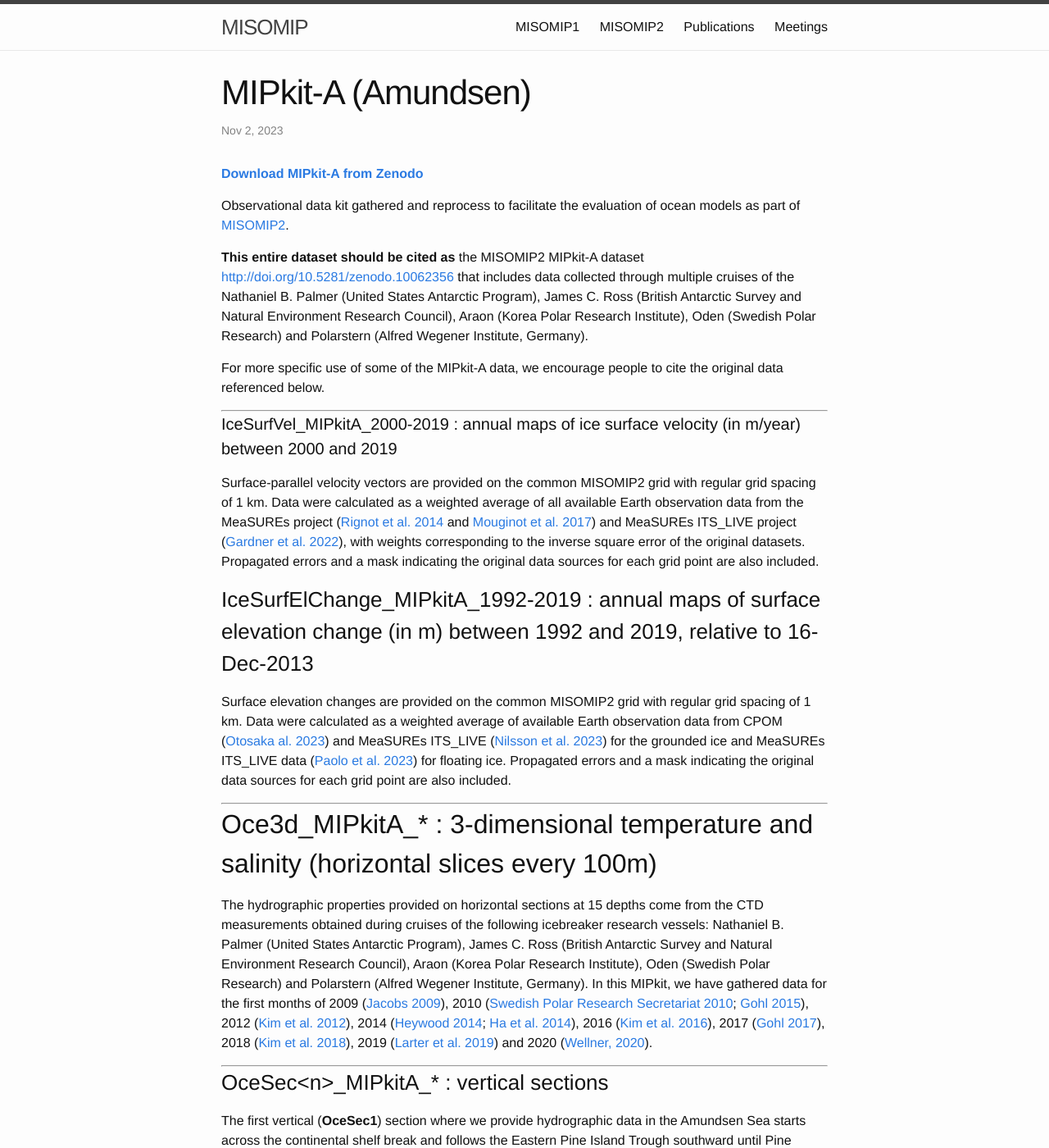
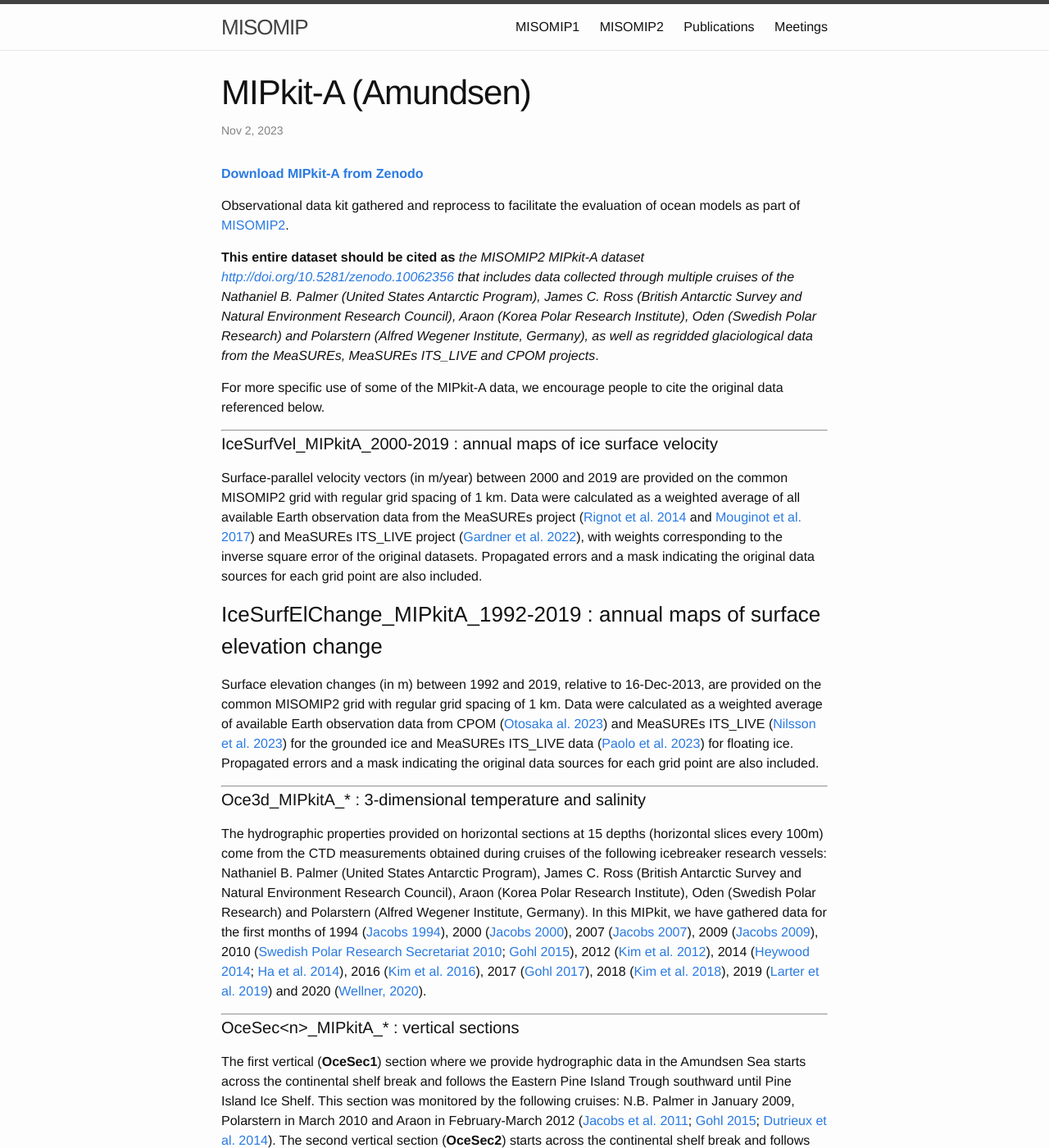
Before and after one commit to misomip/misomip.github.io, a Jekyll site: the page built from misomip2_dir/misomip2_MIPkitA_README.md, in a window 1280 px wide and 1400 px high. Shown: the whole window at 82% size. Built offline with Jekyll 4.4.1, drawn with Linux system fonts in a browser that asks for light colours; some of the changed text lies outside the part shown.

Commit message:
add new data for Amundsen

```diff
--- a/misomip2_dir/misomip2_MIPkitA_README.md
+++ b/misomip2_dir/misomip2_MIPkitA_README.md
@@ -6,51 +6,51 @@ date: 02-11-2023
 
 [**Download MIPkit-A from Zenodo**](http://doi.org/10.5281/zenodo.10062356)
 
-Observational data kit gathered and reprocess to facilitate the evaluation of ocean models as part of [MISOMIP2](https://climate-cryosphere.org/about-15/).
+Observational data kit gathered and reprocess to facilitate the evaluation of ocean models as part of [MISOMIP2](https://misomip.github.io/misomip2/).
 
-**This entire dataset should be cited as** the MISOMIP2 MIPkit-A dataset [http://doi.org/10.5281/zenodo.10062356](http://doi.org/10.5281/zenodo.10062356) that includes data collected through multiple cruises of the Nathaniel B. Palmer (United States Antarctic Program), James C. Ross (British Antarctic Survey and Natural Environment Research Council), Araon (Korea Polar Research Institute), Oden (Swedish Polar Research) and Polarstern (Alfred Wegener Institute, Germany).
+**This entire dataset should be cited as** _the MISOMIP2 MIPkit-A dataset [http://doi.org/10.5281/zenodo.10062356](http://doi.org/10.5281/zenodo.10062356) that includes data collected through multiple cruises of the Nathaniel B. Palmer (United States Antarctic Program), James C. Ross (British Antarctic Survey and Natural Environment Research Council), Araon (Korea Polar Research Institute), Oden (Swedish Polar Research) and Polarstern (Alfred Wegener Institute, Germany), as well as regridded glaciological data from the MeaSUREs, MeaSUREs ITS\_LIVE and CPOM projects_.
 
 For more specific use of some of the MIPkit-A data, we encourage people to cite the original data referenced below.
 
 ----------
-#### IceSurfVel\_MIPkitA\_2000-2019 : annual maps of ice surface velocity (in m/year) between 2000 and 2019
+#### IceSurfVel\_MIPkitA\_2000-2019 : annual maps of ice surface velocity
 
-Surface-parallel velocity vectors are provided on the common MISOMIP2 grid with regular grid spacing of 1 km. Data were calculated as a weighted average of all available Earth observation data from the MeaSUREs project ([Rignot et al. 2014](https://doi.org/10.5067/MEASURES/CRYOSPHERE/nsidc-0545.001) and [Mouginot et al. 2017](https://doi.org/10.5067/9T4EPQXTJYW9)) and MeaSUREs ITS\_LIVE project ([Gardner et al. 2022](http://doi:10.5067/6II6VW8LLWJ7)), with weights corresponding to the inverse square error of the original datasets. Propagated errors and a mask indicating the original data sources for each grid point are also included.
+Surface-parallel velocity vectors (in m/year) between 2000 and 2019 are provided on the common MISOMIP2 grid with regular grid spacing of 1 km. Data were calculated as a weighted average of all available Earth observation data from the MeaSUREs project ([Rignot et al. 2014](https://doi.org/10.5067/MEASURES/CRYOSPHERE/nsidc-0545.001) and [Mouginot et al. 2017](https://doi.org/10.5067/9T4EPQXTJYW9)) and MeaSUREs ITS\_LIVE project ([Gardner et al. 2022](http://doi:10.5067/6II6VW8LLWJ7)), with weights corresponding to the inverse square error of the original datasets. Propagated errors and a mask indicating the original data sources for each grid point are also included.
 
-### IceSurfElChange\_MIPkitA\_1992-2019 : annual maps of surface elevation change (in m) between 1992 and 2019, relative to 16-Dec-2013
+### IceSurfElChange\_MIPkitA\_1992-2019 : annual maps of surface elevation change
 
-Surface elevation changes are provided on the common MISOMIP2 grid with regular grid spacing of 1 km. Data were calculated as a weighted average of available Earth observation data from CPOM ([Otosaka al. 2023](https://zenodo.org/records/8117577)) and MeaSUREs ITS\_LIVE ([Nilsson et al. 2023](https://doi.org/10.5067/L3LSVDZS15ZV)) for the grounded ice and MeaSUREs ITS\_LIVE data ([Paolo et al. 2023](https://doi.org/10.5067/SE3XH9RXQWAM)) for floating ice. Propagated errors and a mask indicating the original data sources for each grid point are also included.
+Surface elevation changes (in m) between 1992 and 2019, relative to 16-Dec-2013, are provided on the common MISOMIP2 grid with regular grid spacing of 1 km. Data were calculated as a weighted average of available Earth observation data from CPOM ([Otosaka al. 2023](https://zenodo.org/records/8117577)) and MeaSUREs ITS\_LIVE ([Nilsson et al. 2023](https://doi.org/10.5067/L3LSVDZS15ZV)) for the grounded ice and MeaSUREs ITS\_LIVE data ([Paolo et al. 2023](https://doi.org/10.5067/SE3XH9RXQWAM)) for floating ice. Propagated errors and a mask indicating the original data sources for each grid point are also included.
 
 ----------
-## Oce3d\_MIPkitA\_* : 3-dimensional temperature and salinity (horizontal slices every 100m)
+#### Oce3d\_MIPkitA\_* : 3-dimensional temperature and salinity
 
-The hydrographic properties provided on horizontal sections at 15 depths come from the CTD measurements obtained during cruises of the following icebreaker research vessels: Nathaniel B. Palmer (United States Antarctic Program), James C. Ross (British Antarctic Survey and Natural Environment Research Council), Araon (Korea Polar Research Institute), Oden (Swedish Polar Research) and Polarstern (Alfred Wegener Institute, Germany). In this MIPkit, we have gathered data for the first months of 2009 ([Jacobs 2009](http://doi.org/10.7284/905547)), 2010 ([Swedish Polar Research Secretariat 2010](http://snd.gu.se/en/catalogue/dataset/ecds0220-1); [Gohl 2015](https://doi.org/10.1594/PANGAEA.847944)), 2012 ([Kim et al. 2012](https://repository.kopri.re.kr/handle/201206/4603)), 2014 ([Heywood 2014](https://www.bodc.ac.uk/resources/inventories/cruise_inventory/report/13405/); [Ha et al. 2014](https://repository.kopri.re.kr/handle/201206/4605)), 2016 ([Kim et al. 2016](https://ftp.nmdc.no/nmdc/UIB/Mooring/20181213/ANA06B_cruise_report.pdf)), 2017 ([Gohl 2017](http://doi.org/10.2312/BzPM_0712_2017)), 2018 ([Kim et al. 2018](https://repository.kopri.re.kr/handle/201206/9441)), 2019 ([Larter et al. 2019](http://doi.org/10.7284/908147)) and 2020 ([Wellner, 2020](http://doi.org/10.7284/908803)).
+The hydrographic properties provided on horizontal sections at 15 depths (horizontal slices every 100m) come from the CTD measurements obtained during cruises of the following icebreaker research vessels: Nathaniel B. Palmer (United States Antarctic Program), James C. Ross (British Antarctic Survey and Natural Environment Research Council), Araon (Korea Polar Research Institute), Oden (Swedish Polar Research) and Polarstern (Alfred Wegener Institute, Germany). In this MIPkit, we have gathered data for the first months of 1994 ([Jacobs 1994](http://doi.org/10.7284/905397)), 2000 ([Jacobs 2000](http://doi.org/10.7284/905450)), 2007 ([Jacobs 2007](http://doi.org/10.7284/905530)), 2009 ([Jacobs 2009](http://doi.org/10.7284/905547)), 2010 ([Swedish Polar Research Secretariat 2010](http://snd.gu.se/en/catalogue/dataset/ecds0220-1); [Gohl 2015](https://doi.org/10.1594/PANGAEA.847944)), 2012 ([Kim et al. 2012](https://repository.kopri.re.kr/handle/201206/4603)), 2014 ([Heywood 2014](https://www.bodc.ac.uk/resources/inventories/cruise_inventory/report/13405/); [Ha et al. 2014](https://repository.kopri.re.kr/handle/201206/4605)), 2016 ([Kim et al. 2016](https://ftp.nmdc.no/nmdc/UIB/Mooring/20181213/ANA06B_cruise_report.pdf)), 2017 ([Gohl 2017](http://doi.org/10.2312/BzPM_0712_2017)), 2018 ([Kim et al. 2018](https://repository.kopri.re.kr/handle/201206/9441)), 2019 ([Larter et al. 2019](http://doi.org/10.7284/908147)) and 2020 ([Wellner, 2020](http://doi.org/10.7284/908803)).
 
 ----------
-### OceSec\<n\>\_MIPkitA\_* : vertical sections
+#### OceSec\<n\>\_MIPkitA\_* : vertical sections
 
 The first vertical (**OceSec1**) section where we provide hydrographic data in the Amundsen Sea starts across the continental shelf break and follows the Eastern Pine Island Trough southward until Pine Island Ice Shelf. This section was monitored by the following cruises: N.B. Palmer in January 2009, Polarstern in March 2010 and Araon in February-March 2012 ([Jacobs et al. 2011](https://doi.org/10.1038/ngeo1188); [Gohl 2015](https://doi.org/10.1594/PANGAEA.847944); [Dutrieux et al. 2014](https://doi.org/10.1126/science.1244341)). The second vertical section (**OceSec2**) starts across the continental shelf break and follows the Dotson-Getz Trough southward until the Dotson Ice Shelf. It was monitored by the aforementioned Araon expeditions in 2010–2011 and early 2012 ([Kim et al. 2017](http://dx.doi.org/10.1016/j.csr.2016.09.005)).
 
 The files OceSec\<n\>\_model\_lon\_lat.csv contain the coordinates (longitude, latitude) at which model data should be interpolated to be compared to the observational sections.
 
 ----------
-### OceMoor\<n\>\_MIPkitA\_* : moorings
+#### OceMoor\<n\>\_MIPkitA\_* : moorings
 
 The first mooring site (**OceMoor1**) is located near the northern part of the Pine Island ice shelf front (102.07°W, 74.87°S) and captures the thermocline variability from 2012 to 2018 ("iSTAR-8" in NERC iSTAR program, and "pig-n" in NERC Ocean Forcing Ice Change Program). The second mooring site (**OceMoor2**)is located near the southern part of the Pine Island ice shelf front (102.15°W, 75.05°S), was monitored between 2009 and 2016, then in 2019–2020 through the following moorings: "BSR-5" (Buoy Supported Riser; [Jacobs 2009](http://doi.org/10.7284/905547)), "iSTAR-9" ([NERC iSTAR Program](https://www.istar.ac.uk)), and "pig-s" (NERC Ocean Forcing Ice Change Program). This second site experienced a strong deepening of the thermocline in 2012–2013 ([Webber et al. 2017](https://doi.org/10.1038/ncomms14507)), then a more moderate deepening in 2016. These two mooring sites are located only 20 km from each other, show distinct mean thermocline depth and more consistent variability ([Joughin et al. 2021](https://doi.org/10.1126/sciadv.abi5738)).
 
 The third mooring observation (**OceMoor3**, "trough-e" in NERC Ocean Forcing Ice Change Program) used in MISOMIP is at the eastern Pine Island trough (102.55°W, 71.33°S). The eastern trough is considered to be the entrance of mCDW reaching the Pine Island Ice Shelf ([Jacobs et al. 2011](https://doi.org/10.1038/ngeo1188); [Nakayama et al. 2013](https://doi.org/10.1016/j.dsr.2013.04.001); [Webber et al. 2017](https://doi.org/10.1038/ncomms14507)) but only two years of mooring observation was conducted from 2014-2015 due to important sea ice cover. The fourth mooring site (**OceMoor4**) used in MISOMIP is at the western Pine Island trough (113.05°W, 71.56°S). Several mooring observations were conducted within 2 km of each other, allowing us to observe thermocline variability from 2009 to 2016 with one year gap in 2011: "BSR-12" ([Jacobs 2009](http://doi.org/10.7284/905547)), "iSTAR-1" ([NERC iSTAR Program](https://www.istar.ac.uk)), and "trough-w" (NERC Ocean Forcing Ice Change Program).
 
 ----------
-### To know more on how these files were prepared:
+#### To know more on how these files were prepared:
 
-The archive **example\_routines.zip** contains example of Matlab routine that were used to prepare the MIPkit-A data.
+The archive **example\_routines.zip** contains example of Matlab routine that were used to prepare the MIPkit-A ocean data.
 
 ----------
-### References
+#### References
 
 * Dutrieux, P., De Rydt, J., Jenkins, A., Holland, P. R., Ha, H. K., Lee, S. H., Steig, E. J., Ding, Q., Abrahamsen, E. P., and Schröder, M.: Strong sensitivity of Pine Island ice-shelf melting to climatic variability, Science, 343, 174–178, 2014.
 
-* Gardner, A., Fahnestock, M., and Scambos, T.: MEaSUREs ITS_LIVE Regional Glacier and Ice Sheet Surface Velocities, Version 1, [https://doi.org/10.5067/6II6VW8LLWJ7](https://doi.org/10.5067/6II6VW8LLWJ7), 2022
+* Gardner, A., Fahnestock, M., and Scambos, T.: MEaSUREs ITS\_LIVE Regional Glacier and Ice Sheet Surface Velocities, Version 1, [https://doi.org/10.5067/6II6VW8LLWJ7](https://doi.org/10.5067/6II6VW8LLWJ7), 2022
 
 * Gohl, K.: Station list and links to master tracks in different resolutions of POLARSTERN cruise ANT-XXVI/3, Wellington - Punta Arenas, 2010-01-30 - 2010-04-05, Tech. rep., Alfred Wegener Institute, Helmholtz Centre for Polar and Marine Research, Bremerhaven, [https://doi.org/10.1594/PANGAEA.847944](https://doi.org/10.1594/PANGAEA.847944), 2015.
 
@@ -59,6 +59,12 @@ The archive **example\_routines.zip** contains example of Matlab routine that we
 * Ha, H. K., Kim, T. W., Lee, H. J., Kang, C. Y., Hong, C. S., Wåhlin, A. K., Rolandsson, J., Karen, O., and Miles, T.: The Amundsen Sea Expedition (ANA04B): IBRV Araon, 24 December 2013 – 25 January 2014 – Chapther 1: Physical Oceanography, Tech. rep., Korea Polar Research Institute, Incheon, [https://repository.kopri.re.kr/handle/201206/4605](https://repository.kopri.re.kr/handle/201206/4605), 2014.
 
 * Heywood, K. 690 J.: JR294/295 Cruise Report, Ice Sheet Stability Programme (iSTAR), RRS James Clark Ross, 26th February – 8th March 2014, Amundsen Sea, Tech. rep., Natural Environment Research Council (NERC), [https://www.bodc.ac.uk/resources/inventories/cruise_inventory/report/13405/](https://www.bodc.ac.uk/resources/inventories/cruise_inventory/report/13405/), 2014.
+
+* Jacobs, S.: Cruise NBP9402, RVIB Nathaniel B. Palmer, Feb 14 – Apr 5 1994, Tech. rep., United States Antarctic Program. [http://doi.org/10.7284/905397](http://doi.org/10.7284/905397), 1994.
+
+* Jacobs, S.: Cruise NBP0001, RVIB Nathaniel B. Palmer, Feb 15 – Apr 1 2000, Tech. rep., United States Antarctic Program. [http://doi.org/10.7284/905450](http://doi.org/10.7284/905450), 2000.
+
+* Jacobs, S.: Cruise NBP0702, RVIB Nathaniel B. Palmer, Feb 03 – Mar 25 2007, Tech. rep., United States Antarctic Program. [http://doi.org/10.7284/905530](http://doi.org/10.7284/905530), 2007.
 
 * Jacobs, S.: Cruise NBP0901, RVIB Nathaniel B. Palmer, Jan 05 – Feb 26 2009, Tech. rep., United States Antarctic Program, [http://doi.org/10.7284/905547](http://doi.org/10.7284/905547), 2009.
 
@@ -80,11 +86,11 @@ The archive **example\_routines.zip** contains example of Matlab routine that we
 
 * Nakayama, Y., Schröder, M., and Hellmer, H. H.: From circumpolar deep water to the glacial meltwater plume on the eastern Amundsen Shelf, Deep Sea Res. I, 77, 50–62, 2013.
 
-* Nilsson, J., Gardner, A. S., and Paolo, F. S.: MEaSUREs ITS_LIVE Antarctic Grounded Ice Sheet Elevation Change, Version 1, [https://doi.org/10.5067/L3LSVDZS15ZV](https://doi.org/10.5067/L3LSVDZS15ZV), 2023
+* Nilsson, J., Gardner, A. S., and Paolo, F. S.: MEaSUREs ITS\_LIVE Antarctic Grounded Ice Sheet Elevation Change, Version 1, [https://doi.org/10.5067/L3LSVDZS15ZV](https://doi.org/10.5067/L3LSVDZS15ZV), 2023
 
 * Otosaka, I., Gilbert, L., and Shepherd, A.: Surface elevation change of the Amundsen Sea Embayment 1992-2019, [https://doi.org/10.5281/zenodo.8117577](https://doi.org/10.5281/zenodo.8117577), 2023
 
-* Paolo, F. S., Gardner, A. S., Greene, C. A., and Schlegel, N.-J.: MEaSUREs ITS_LIVE Antarctic Ice Shelf Height Change and Basal Melt Rates, Version 1, [https://doi.org/10.5067/SE3XH9RXQWAM](https://doi.org/10.5067/SE3XH9RXQWAM), 2023
+* Paolo, F. S., Gardner, A. S., Greene, C. A., and Schlegel, N.-J.: MEaSUREs ITS\_LIVE Antarctic Ice Shelf Height Change and Basal Melt Rates, Version 1, [https://doi.org/10.5067/SE3XH9RXQWAM](https://doi.org/10.5067/SE3XH9RXQWAM), 2023
 
 * Rignot, E., Mouginot, J., and Scheuchl, B.: MEaSUREs InSAR-Based Ice Velocity of the Amundsen Sea Embayment, Antarctica, Version 1, [https://doi.org/10.5067/MEASURES/CRYOSPHERE/nsidc-0545.001](https://doi.org/10.5067/MEASURES/CRYOSPHERE/nsidc-0545.001), 2014.
 
```
Also changed, not shown: misomip2_dir/misomip2_MIPkitW_README.md (+24 -16 lines).
